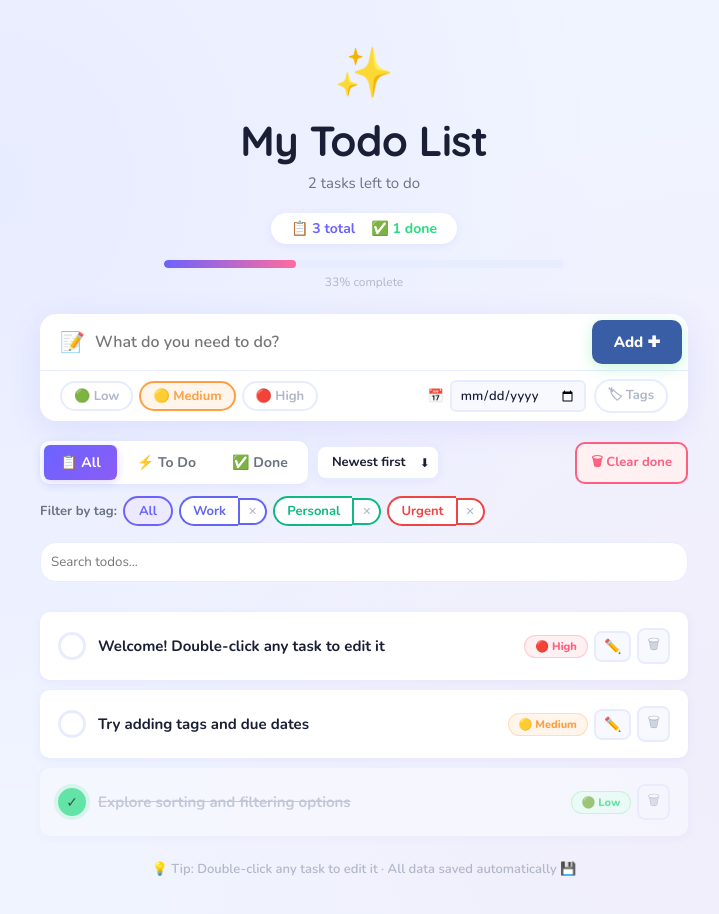
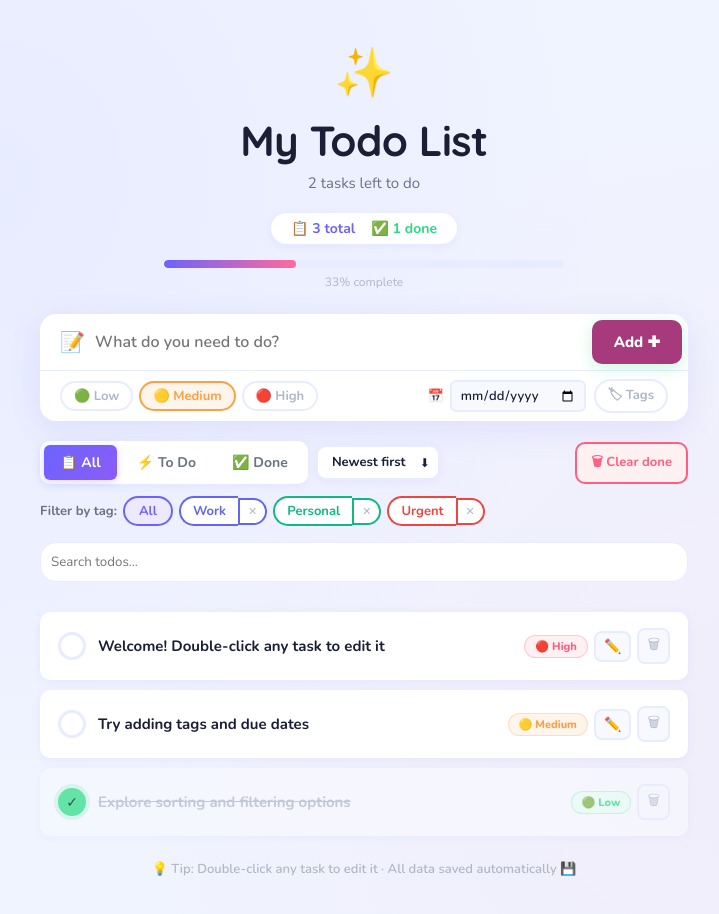
Before and after one commit to Gouthamipoojary/To-Do, a React (Vite) app: page / in a window 1280 px wide. Shown: the top 914 px of the page, without its empty margins (276-995 px from the left). Built offline with nearby package versions, Linux system fonts and the light colour scheme.

Commit message:
feat: update src/components/AddTodo.tsx for "change the color of Add button to #A63A7D. Keep functionality intact"

```diff
--- a/src/components/AddTodo.tsx
+++ b/src/components/AddTodo.tsx
@@ -71,7 +71,7 @@ export function AddTodo({ tags, onAdd, onAddTag }: AddTodoProps) {
         <button
           onClick={handleSubmit}
           style={{
-            background: "#3A5EA6",
+            background: "#A63A7D",
             border: "none",
             borderRadius: "var(--radius-sm)",
             color: "#fff",
```
